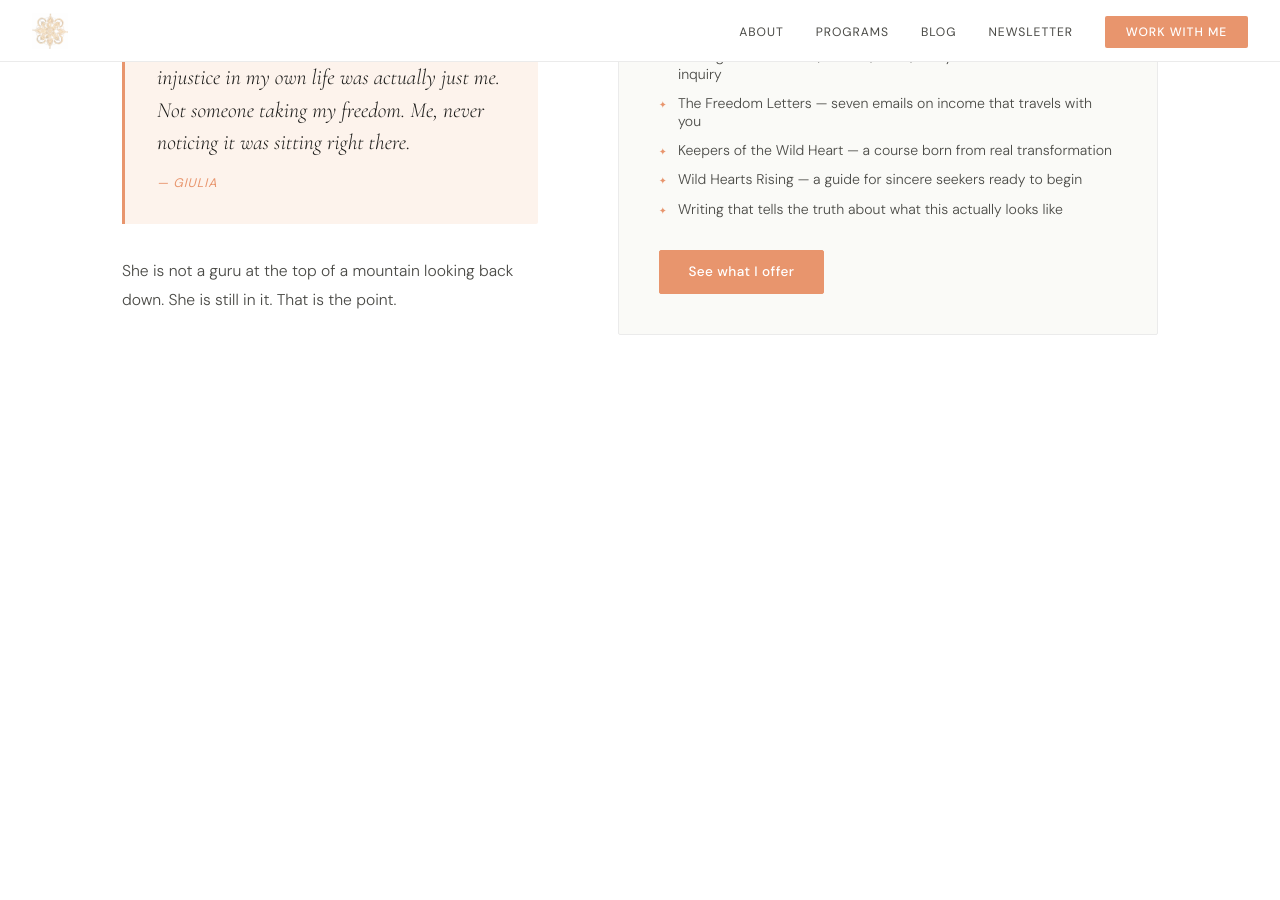
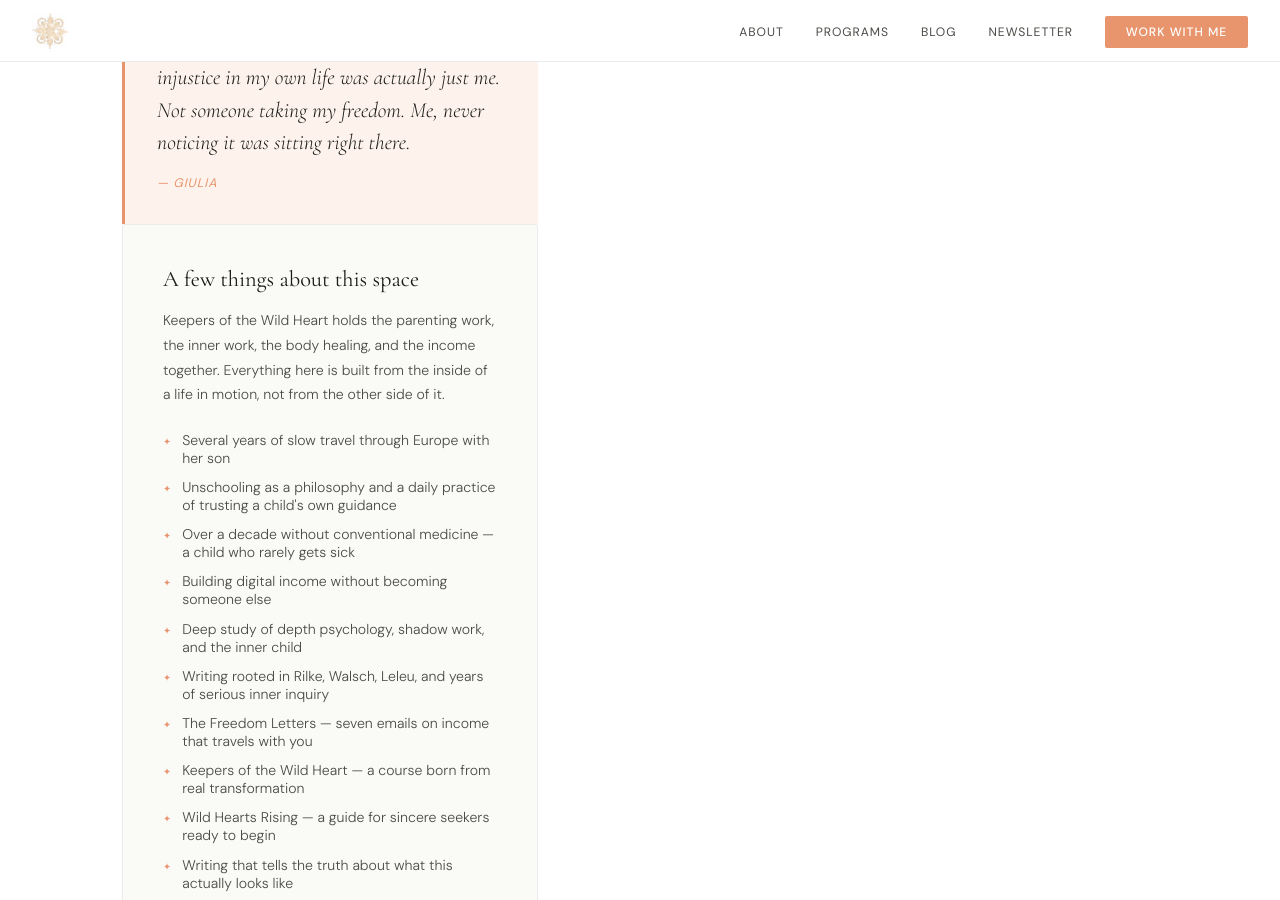
Before and after one commit to Blubell26/giuliapacciotti.com, a Jekyll site: the page built from about.md, in a window 1280 px wide and 900 px high, scrolled down 1553 px. Built offline with Jekyll 4.4.1, drawn with Linux system fonts in a browser that asks for light colours; before the commit the page ends 1984 px from its top, so only the background shows below that.

Commit message:
Update about.html

```diff
--- a/_layouts/about.html
+++ b/_layouts/about.html
@@ -96,9 +96,6 @@
         <cite>— Giulia</cite>
       </div>
 
-      <p style="margin-top:2rem;">She is not a guru at the top of a mountain looking back down. She is still in it. That is the point.</p>
-    </div>
-
     <div class="about-aside">
       <h3 class="about-aside-title">A few things about this space</h3>
       <p>Keepers of the Wild Heart holds the parenting work, the inner work, the body healing, and the income together. Everything here is built from the inside of a life in motion, not from the other side of it.</p>
```
